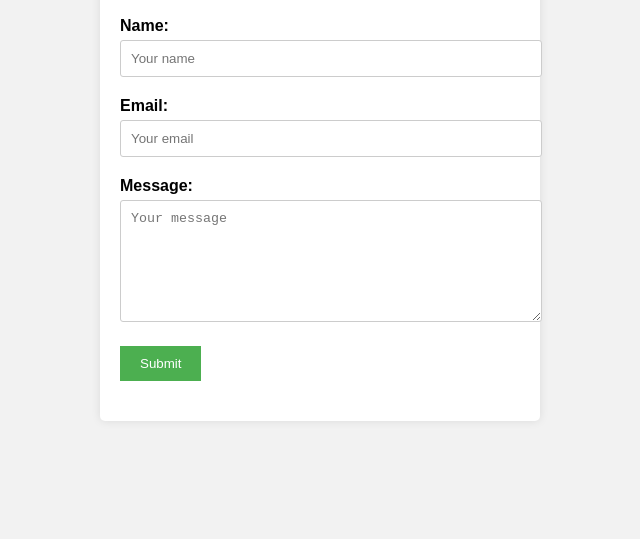
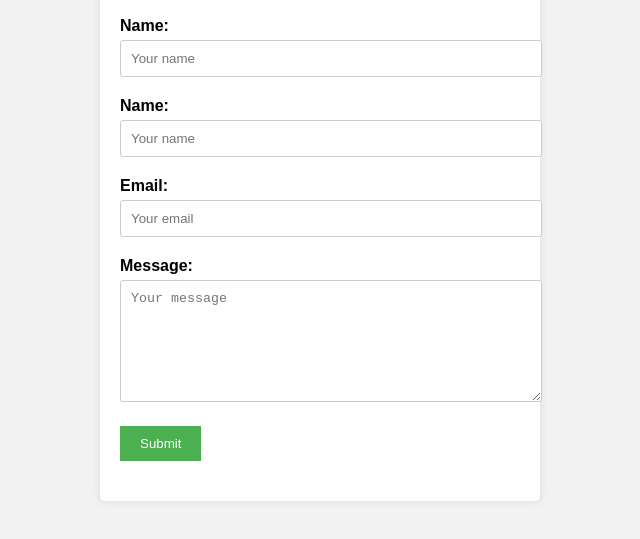
Before and after one commit to Lohith0590/GCPDevOps, a plain HTML site: page index.html in a window 1280 px wide. Shown: the part 171-710 px from the top of the page, without its empty margins (320-960 px from the left). Drawn offline with Linux system fonts and the light colour scheme.

Commit message:
Update index.html

```diff
--- a/index.html
+++ b/index.html
@@ -71,6 +71,10 @@
         <input type="text" id="name" name="name" placeholder="Your name">
       </div>
       <div class="form-group">
+        <label for="name">Name:</label>
+        <input type="text" id="name" name="name" placeholder="Your name">
+      </div>
+      <div class="form-group">
         <label for="email">Email:</label>
         <input type="email" id="email" name="email" placeholder="Your email">
       </div>
```
